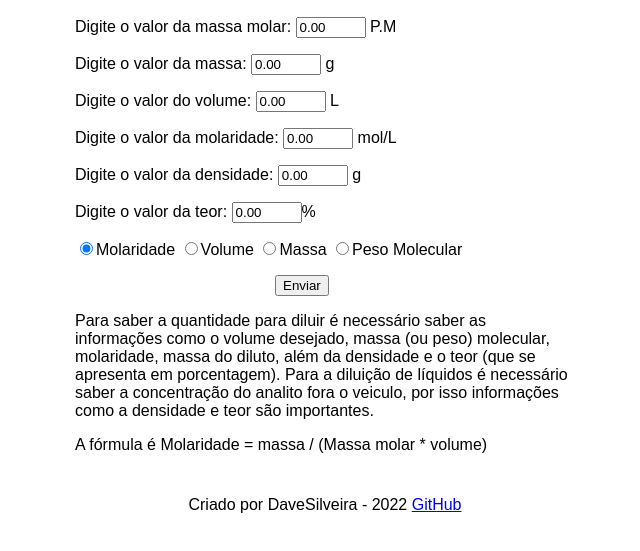
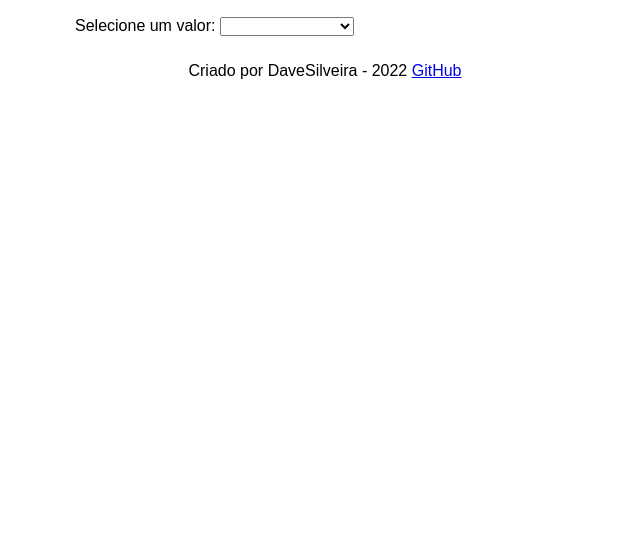
Before and after one commit to DaveSilveira/studies, a plain HTML site: page diluições/index.html in a window 1280 px wide. Shown: the part 39-590 px from the top of the page, without its empty margins (315-955 px from the left). Drawn offline with Linux system fonts and the light colour scheme.

Commit message:
Mudando as direções

```diff
--- a/diluições/diluições.js
+++ b/diluições/diluições.js
@@ -28,7 +28,7 @@ var und = document.getElementsByName('und');
 		res.innerHTML = `O valor da massa é ${m}`;
 	} else if (und[0].checked) {
 		mol = m / (MM * vol);
-		res.innerHTML =`O valor da molaridade é: ${mol}`;
+		res.innerHTML = `O valor da molaridade é: ${mol}`;
 	} else if (und[1].checked){
 		vol =  m / (MM * mol);
 		res.innerHTML = `O valor do volume é: ${vol}`;
--- a/diluições/index.html
+++ b/diluições/index.html
@@ -10,14 +10,22 @@
 </section>
 <section id="corpo">
 <div>
-<form id="formu">
 
-<p>Digite o valor da  massa molar: <input class="recebe" type="number" step="0.01" value="0.00" id="MM"> P.M</p>
-<p>Digite o valor da massa: <input class="recebe" type="number" step="0.01" value="0.00" id="m"> g</p>
-<p>Digite o valor do volume: <input class="recebe" type="number" step="0.01" value="0.00" id="vol"> L</p>
-<p>Digite o valor da molaridade: <input class="recebe" type="number" step="0.01" value="0.00" id="mol"> mol/L</p>
-<p>Digite o valor da densidade: <input class="recebe" type="number" step="0.01" value="0.00" id="densi"> g</p>
-<p>Digite o valor da teor: <input class="recebe" type="number" step="0.1" value="0.00" id="teor">%</p>
+<!-- A ideia é colocar todas as conversões realizadas durante o aprendizado neste documento-->
+<label for="selecao">Selecione um valor:</label>
+<select id="selecao">
+<option></option>
+<option id="diluicao" onclick="dilui()">Diluição</option>
+<option id="metro" onclick="metro()">Conversão métrica</option>
+</select>
+
+<!-- diluição
+<p>Digite o valor da  massa molar: <input class="recebe" type="number" step="0.01" id="MM"> P.M</p>
+<p>Digite o valor da massa: <input class="recebe" type="number" step="0.01" id="m"> g</p>
+<p>Digite o valor do volume: <input class="recebe" type="number" step="0.01" id="vol"> L</p>
+<p>Digite o valor da molaridade: <input class="recebe" type="number" step="0.01" id="mol"> mol/L</p>
+<p>Digite o valor da densidade: <input class="recebe" type="number" step="0.01" id="densi"> g</p>
+<p>Digite o valor da teor: <input class="recebe" type="number" step="0.1" id="teor">%</p>
 	<p><input type="radio" name="und" id="mola"value="" checked>Molaridade</input>
 	<input type="radio" name="und" id="vlm" value="">Volume</input>
 	<input type="radio" name="und" id="mss" value="">Massa</input>
@@ -30,7 +38,9 @@
 molaridade, massa do diluto, além da densidade e o teor (que se apresenta em porcentagem). Para a diluição de líquidos é necessário
 saber a concentração do analito fora o veiculo, por isso informações como a densidade e teor são importantes.</p>
 <p>A fórmula é Molaridade = massa / (Massa molar * volume)</p>
-</div>
+</div> -->
+
+
 </section>
 <section id="rodape">
 <p>Criado por DaveSilveira - 2022 <a href="https://github.com/DaveSilveira">GitHub</a>
```
